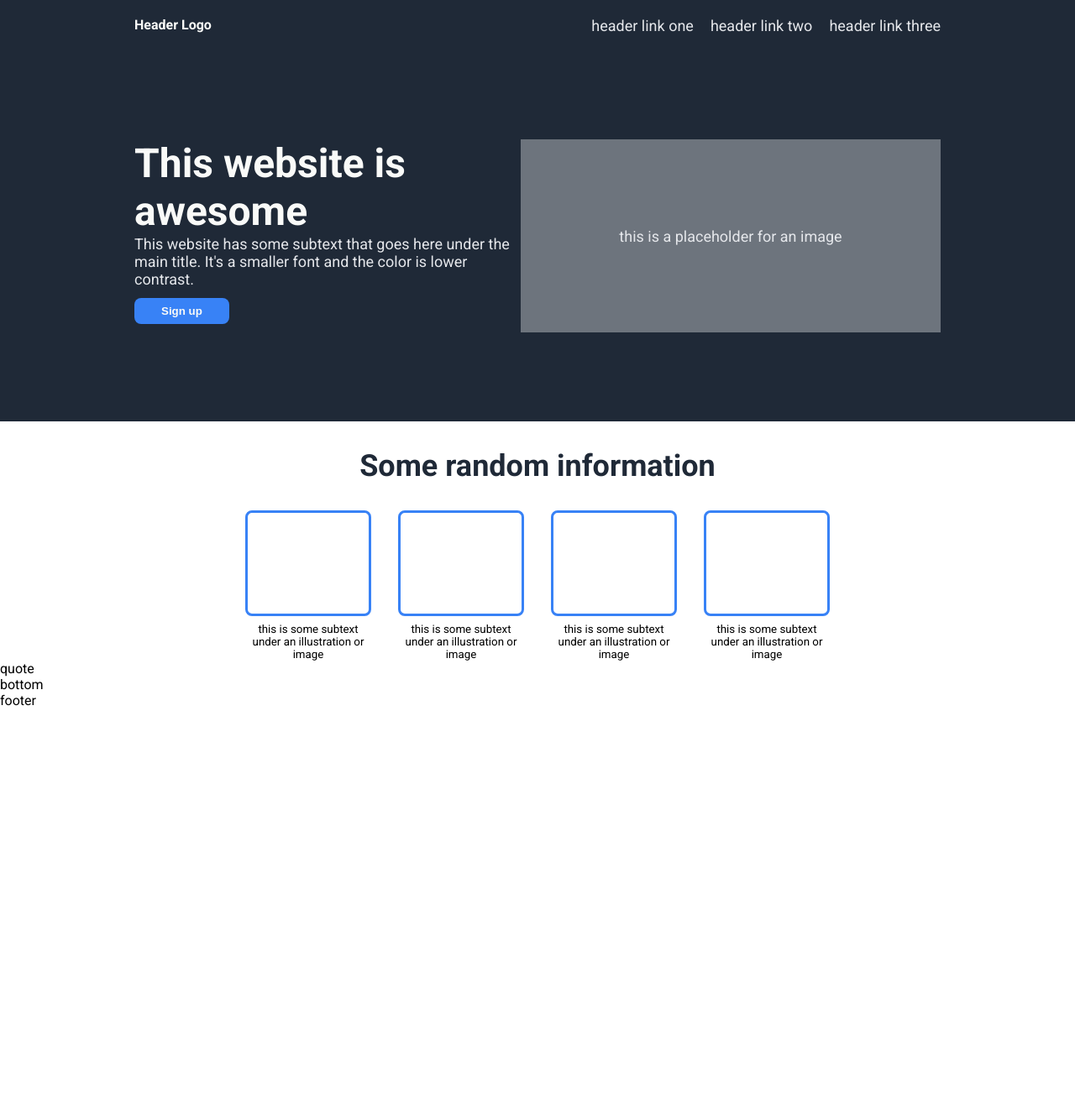
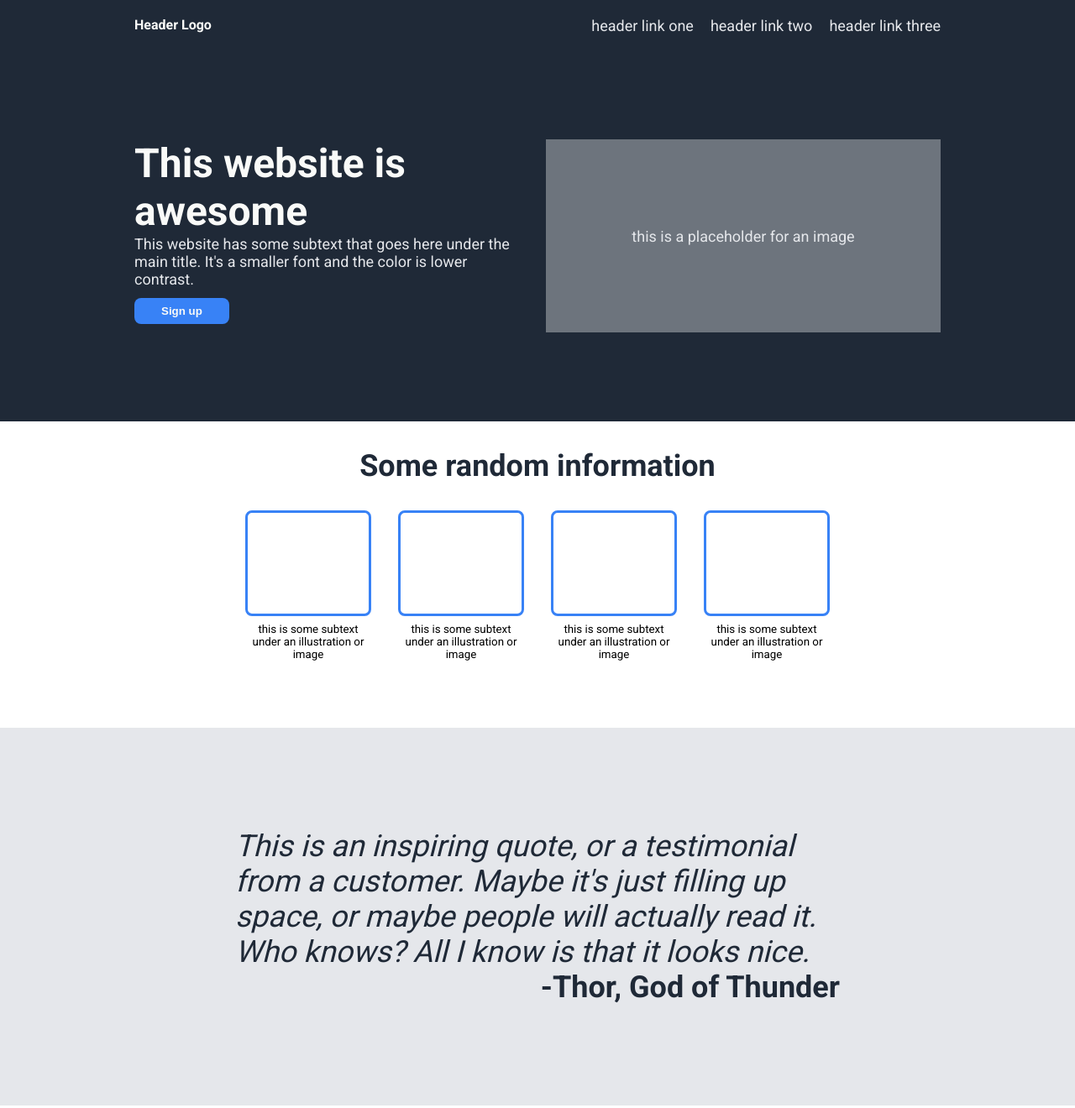
Before and after one commit to Tailor-AI/landing-page, a plain HTML site: page index.html in a window 1280 px wide. Shown: the top 1320 px of the page at 84% size. Before the commit the page ends 844 px from the top, so only its background shows below. Drawn offline with Linux system fonts and the light colour scheme.

Commit message:
Add quote section.

```diff
--- a/index.html
+++ b/index.html
@@ -83,7 +83,8 @@
                 </div>
 
             <div class="main-quote">
-                quote
+                This is an inspiring quote, or a testimonial from a customer. Maybe it's just filling up space, or maybe people will actually read it. Who knows? All I know is that it looks nice.
+                <p>-Thor, God of Thunder</p>
             </div>
 
             <div class="main-bottom">
--- a/style.css
+++ b/style.css
@@ -40,6 +40,7 @@ body{
     color: #F9FAF8;
     padding: 100px 160px;
     flex-wrap: wrap;
+
 }
 
 .hero-section-one{
@@ -47,6 +48,7 @@ body{
     flex-direction: column;
     max-width: 450px;
     margin-bottom: 16px;
+    margin-right: auto;
 }
 
 .hero-header{
@@ -77,13 +79,14 @@ body{
 .hero-section-two{
     display: flex;
     background-color: #6D747D;
-    margin-left: auto;
-    width: 500px;
+    max-width: 500px;
     height:230px;
     color: #E5E7EB;
     font-size: 18px;
     justify-content: center;
     align-items: center;
+    flex: 1;
+    margin-left: 40px;
 }
 
 .randominfo-header{
@@ -123,6 +126,26 @@ body{
 }
 .main-quote{
     display: flex;
+    flex-direction: column;
+    background-color: #E5E7EB;
+
+    justify-content: center;
+    align-items: center;
+    margin-top: 80px;
+    margin-bottom: 80px;
+    padding: 120px 280px;
+    font-size: 36px;
+    font-style: italic;
+    font-weight: 100;
+    color: #1F2937;
+}
+
+.main-quote p{
+    padding: 0px;
+    margin: 0px;
+    font-style: normal;
+    font-weight: 900;
+    align-self: flex-end;
 }
 
 .main-bottom{
```
